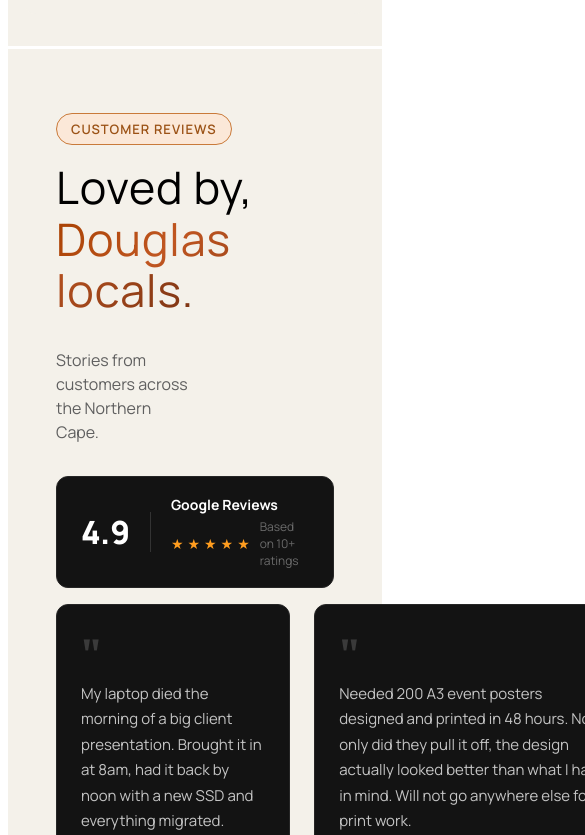
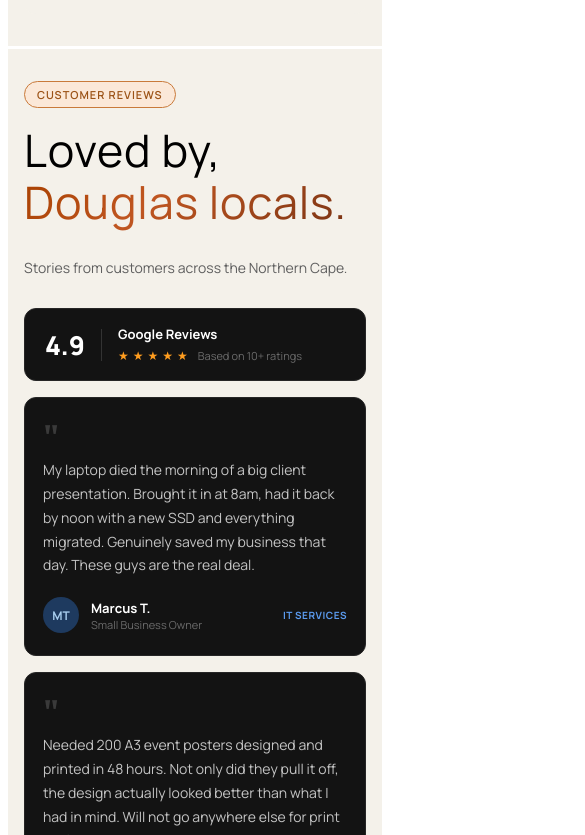
Before and after one commit to Ashton607/pctrio, a React (Vite) app: page / in a window 390 px wide. Shown: the part 4849-5684 px from the top of the page, 585 px wide, since content can reach past the window. Built offline with nearby package versions, Linux system fonts and the light colour scheme.

Commit message:
Complete: responsive layout for testimonial

```diff
--- a/src/components/testimonial/Testimonial.css
+++ b/src/components/testimonial/Testimonial.css
@@ -201,3 +201,138 @@
 .testimonial-tag.orange {
   color: #ff9d1f;
 }
+
+/* ---------- Large screens (1440px+) ---------- */
+@media (min-width: 1440px) {
+  .Testimonial {
+    padding: 5rem 6rem;
+  }
+
+  .testimonial-subtitle {
+    width: 40%;
+  }
+
+  .testimonial-reviews {
+    gap: 28px;
+  }
+}
+
+/* ---------- Tablets (1024px and below) ---------- */
+@media (max-width: 1024px) {
+  .Testimonial {
+    padding: 3.5rem 2.5rem;
+  }
+
+  .testimonial-subtitle {
+    width: 70%;
+  }
+
+  .testimonial-reviews {
+    grid-template-columns: repeat(2, 1fr);
+  }
+}
+
+/* ---------- Small tablets / large phones (900px and below) ---------- */
+@media (max-width: 900px) {
+  .Testimonial {
+    padding: 3rem 2rem;
+  }
+
+  .testimonial-subtitle {
+    width: 90%;
+  }
+
+  .testimonial-review-badge {
+    padding: 16px 20px;
+    gap: 16px;
+  }
+}
+
+/* ---------- Mobile (600px and below) ---------- */
+@media (max-width: 600px) {
+  .Testimonial {
+    padding: 2.5rem 1.5rem;
+  }
+
+  .testimonial-subtitle {
+    width: 100%;
+  }
+
+  .testimonial-reviews {
+    grid-template-columns: 1fr;
+    gap: 16px;
+  }
+
+  .testimonial-review-badge {
+    width: 100%;
+    justify-content: flex-start;
+  }
+}
+
+/* ---------- Small mobile (480px and below) ---------- */
+@media (max-width: 480px) {
+  .Testimonial {
+    padding: 2rem 1rem;
+  }
+
+  .testimonial-badge {
+    font-size: 11px;
+    padding: 5px 12px;
+  }
+
+  .testimonial-subtitle {
+    font-size: 14px;
+  }
+
+  .review-score {
+    font-size: 26px;
+  }
+
+  .review-divider {
+    height: 32px;
+  }
+
+  .review-title {
+    font-size: 13px;
+  }
+
+  .star {
+    font-size: 12px;
+  }
+
+  .review-count {
+    font-size: 11px;
+  }
+
+  .testimonial-card {
+    padding: 22px 18px;
+  }
+
+  .quote-mark {
+    font-size: 32px;
+    margin-bottom: 6px;
+  }
+
+  .testimonial-quote {
+    font-size: 14px;
+    margin-bottom: 20px;
+  }
+
+  .testimonial-avatar {
+    width: 36px;
+    height: 36px;
+    font-size: 12px;
+  }
+
+  .testimonial-name {
+    font-size: 13px;
+  }
+
+  .testimonial-role {
+    font-size: 11px;
+  }
+
+  .testimonial-tag {
+    font-size: 10px;
+  }
+}
```
